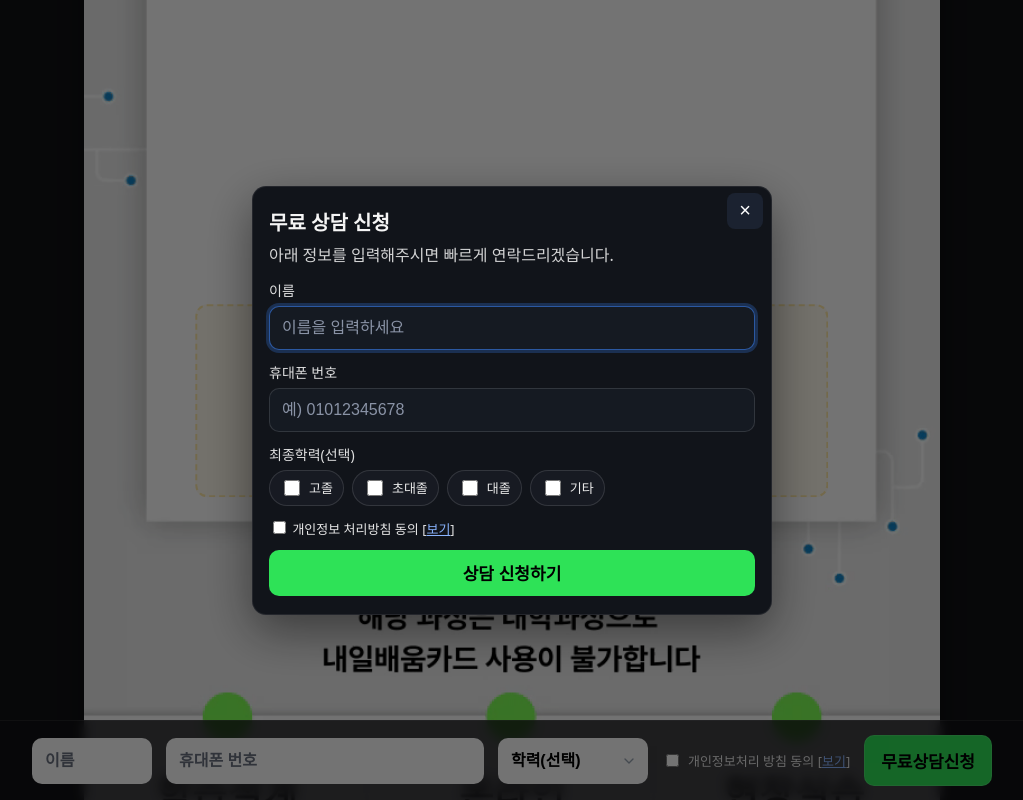
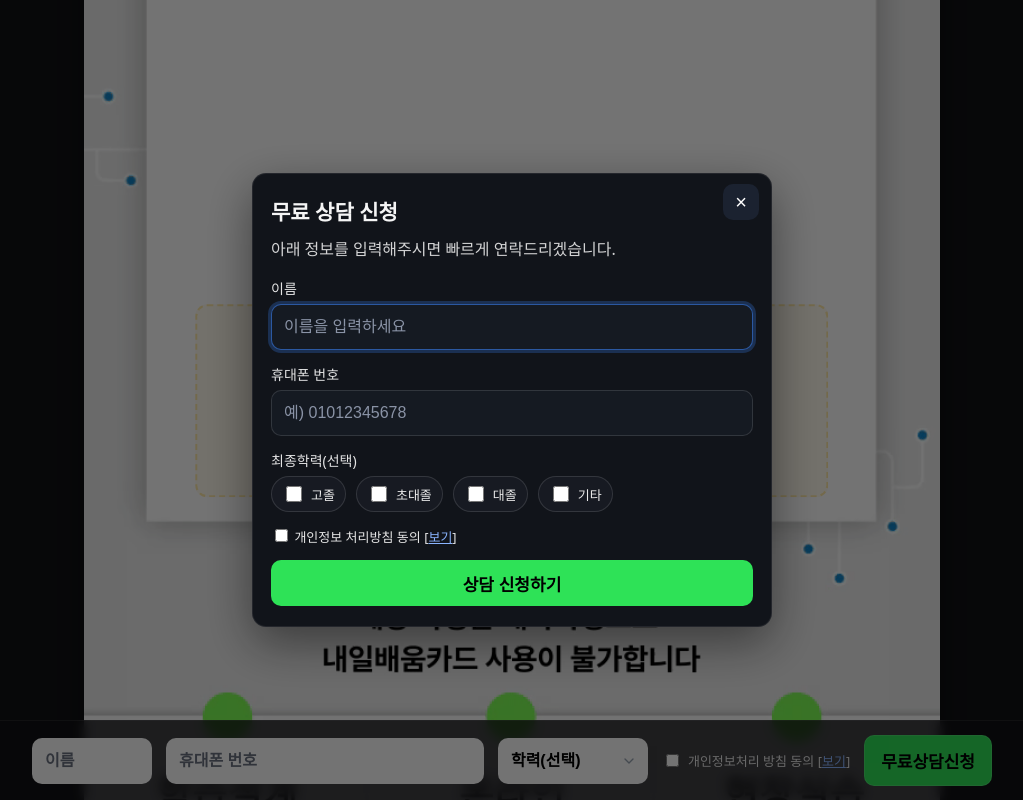
Before and after one commit to csw10141/SocialWorker, a plain HTML site: page index.html in a window 1280 px wide. Both pictures are taken after a click on the button "무료상담 신청 영역". Shown: the part 4095-4895 px from the top of the page, without its empty margins (128-1151 px from the left). Drawn offline with Linux system fonts and the light colour scheme.

Commit message:
Update styles.css

```diff
--- a/styles.css
+++ b/styles.css
@@ -185,7 +185,7 @@ body {
   border: 1px solid rgba(255,255,255,0.08);
   border-radius: 14px;
   box-shadow: 0 16px 48px rgba(0,0,0,0.45);
-  padding: 20px 16px 18px;
+  padding: 22px 18px 20px; /* 상하 여백 약간 확장 */
   position: relative;
 }
 .policy-dialog { max-width: 860px; }
@@ -197,29 +197,29 @@ body {
   color: #e6e6e6;
 }
 .policy-content h3 { margin: 16px 0 8px; font-size: 16px; color: #fff; }
-.modal-title { margin: 0 0 6px; font-size: 20px; }
-.modal-desc { margin: 0 0 14px; opacity: 0.85; }
+.modal-title { margin: 0 0 10px; font-size: 21px; font-weight: 700; }
+.modal-desc { margin: 0 0 18px; opacity: 0.85; }
 .modal-close {
-  position: absolute; top: 6px; right: 8px;
+  position: absolute; top: 10px; right: 12px; /* 너무 붙어보이지 않게 여백 조정 */
   width: 36px; height: 36px;
-  border: none; border-radius: 8px;
+  border: none; border-radius: 10px;
   background: #1b2230; color: #fff; font-size: 20px;
   cursor: pointer;
 }
 .modal-close:hover { background: #222a3a; }
 
-.modal-form { display: grid; gap: 12px; }
+.modal-form { display: grid; gap: 14px; }
 .field { display: grid; gap: 6px; }
-.label { font-size: 14px; opacity: 0.9; }
+.label { font-size: 14px; opacity: 0.92; }
 .modal-form input[type="text"],
 .modal-form input[type="tel"] {
-  height: 44px;
+  height: 46px; /* 스티키 폼과 일관된 높이 */
   padding: 10px 12px;
   color: #fff;
   background: #151a22;
   border: 1px solid rgba(255,255,255,0.12);
   border-radius: 10px;
-  font-size: 16px;
+  font-size: 16px; /* 안전 폰트 크기 */
   -webkit-appearance: none;
   appearance: none;
   outline: none;
@@ -241,6 +241,7 @@ body {
   font-weight: 600;
   font-size:17px;
   cursor: pointer;
+  width: 100%; /* 버튼 가로폭을 폼 폭에 맞춰 안정감 */
 }
 .primary-btn:hover { background: #edf3ff; }
 
@@ -255,7 +256,7 @@ body {
 .edu-group {
   display: flex;
   flex-wrap: wrap;
-  gap: 8px;
+  gap: 10px; /* 항목 간격 살짝 확대 */
 }
 .edu-group label {
   display: inline-flex;
```
